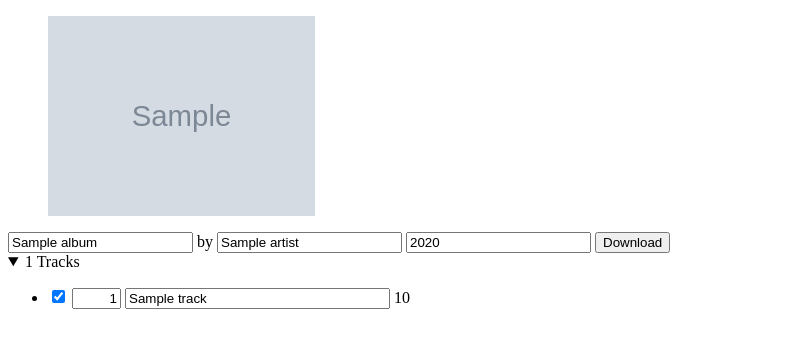
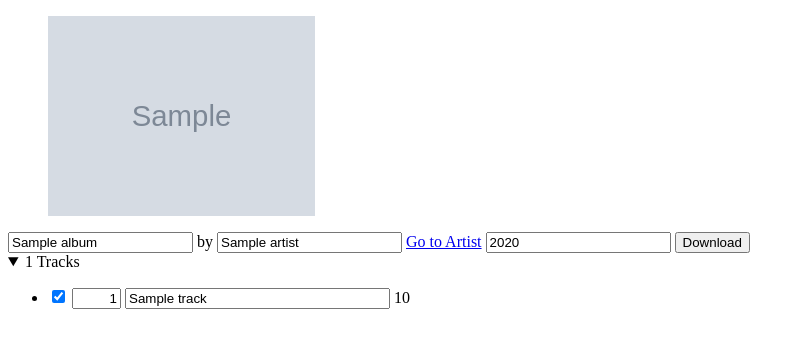
Before and after one commit to bogoblin/album-dl, a Flask app: template py_src/templates/album.html in a window 1280 px wide. Shown: the top 348 px of the page, without its empty margins (0-805 px from the left). Run offline with Flask 3, Linux system fonts and the light colour scheme; the template is opened without the code that fills it: most values are stand-ins (such as "Sample title", 1, 10 or a date in 2020); grey boxes marked "Sample" are stand-in pictures; some libraries are stand-ins or nearby versions.

Commit message:
Add artist view

```diff
--- a/py_src/app.py
+++ b/py_src/app.py
@@ -36,6 +36,19 @@ def search():
         number_of_results=len(search),
         query=query
     )
+
+
+@app.route("/artist", methods=['GET'])
+def get_artist():
+    id = request.args.get('id', '')
+    artist = YTMusic().get_artist(id)
+    if request.accept_mimetypes.accept_html:
+        return render_template(
+            'artist.html',
+            artist=artist
+        )
+
+    return artist
 
 
 @app.route("/album", methods=['GET'])
--- a/py_src/templates/album.html
+++ b/py_src/templates/album.html
@@ -10,6 +10,7 @@
             <input type="text" name="title" value="{{ album.title }}">
             by
             <input type="text" name="artist" value="{{ album.artists[0].name }}">
+            <a href="/artist?id={{ album.artists[0].id }}">Go to Artist</a>
             <input type="text" name="year" value="{{ album.year }}">
             <button type="submit">Download</button>
             <details open>
```
Also changed, not shown: py_src/templates/artist.html (added, +10 -0 lines).
